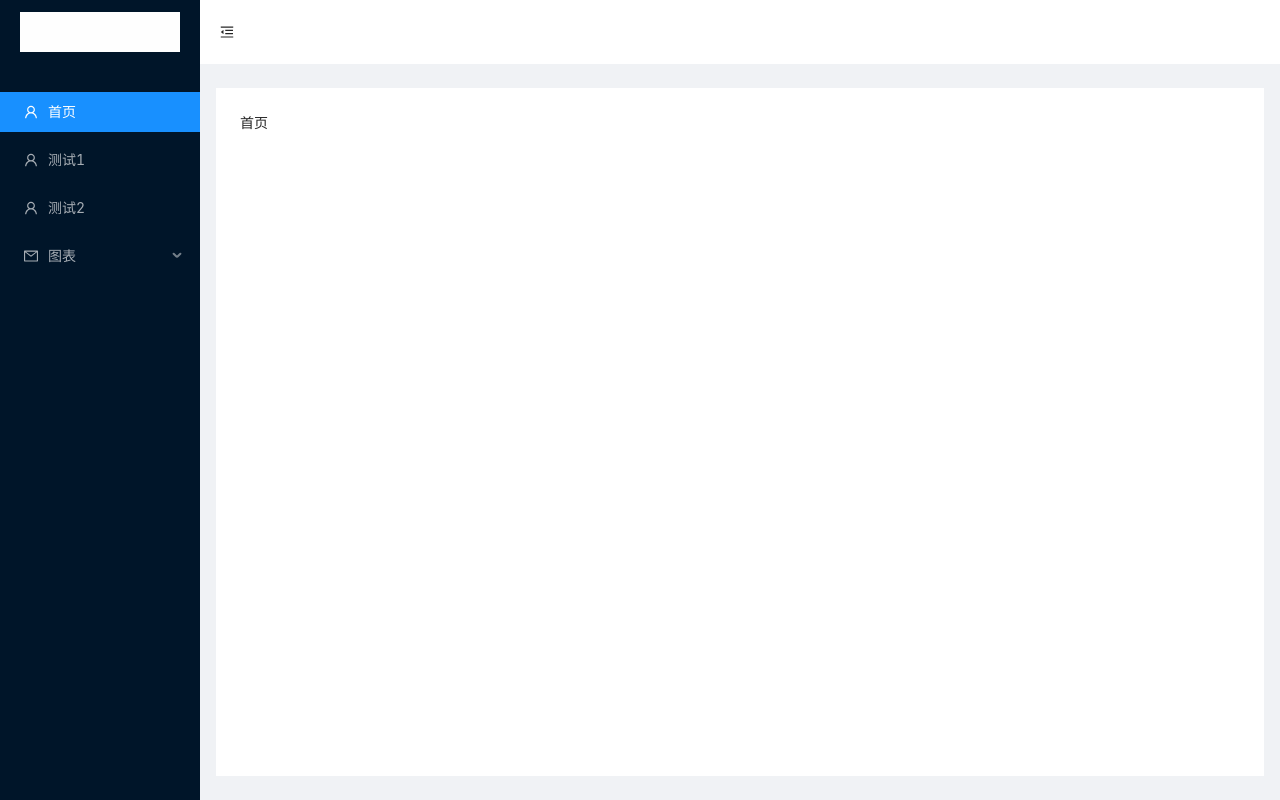
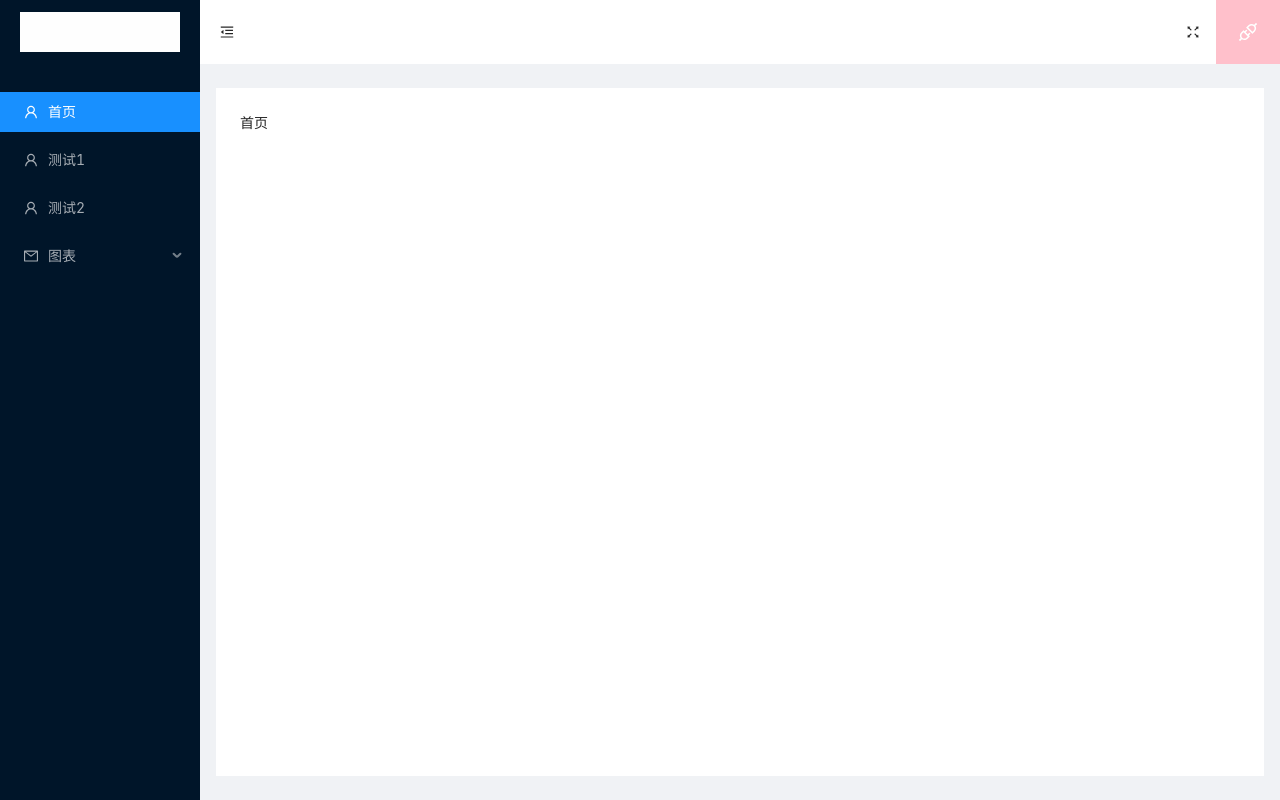
Before and after one commit to Bulingbuling1314/vue-note-web, a Vue app: page /#/home in a window 1280 px wide. Both pictures are taken after a click on the button "Create". Built offline with nearby package versions, Linux system fonts and the light colour scheme.

Commit message:
全屏显示、登出

```diff
--- a/package.json
+++ b/package.json
@@ -13,7 +13,7 @@
     "axios": "^0.25.0",
     "core-js": "^3.6.5",
     "nprogress": "^0.2.0",
-    "screenfull": "^6.0.1",
+    "screenfull": "^5.1.0",
     "vue": "^3.0.0",
     "vue-router": "^4.0.0-0",
     "vuex": "^4.0.0-0"
--- a/src/components/Layout.vue
+++ b/src/components/Layout.vue
@@ -15,7 +15,8 @@
             </a-menu>
         </a-layout-sider>
         <a-layout>
-            <a-layout-header style="background: #fff; padding: 0 20px">
+            <a-layout-header class="b_header">
+                <div class="b_header_left">
                     <b-icon
                         icon="MenuUnfoldOutlined"
                         v-if="collapsed"
@@ -28,6 +29,16 @@
                         class="trigger"
                         @click="() => (collapsed = !collapsed)"
                     />
+                </div>
+                <div class="b_header_right">
+                    <div class="b_header_right_full">
+                        <b-icon v-show="!isFullscreen" icon="FullscreenOutlined" @click="full" />
+                        <b-icon v-show="isFullscreen" icon="FullscreenExitOutlined" @click="full" />
+                    </div>
+                    <div class="b_header_right_logout" @click="logout">
+                        <b-icon icon="ApiOutlined" />
+                    </div>
+                </div>
             </a-layout-header>
             <a-layout-content
                 :style="{
@@ -47,20 +58,34 @@ import { defineComponent, ref } from "vue";
 import { useRoute, useRouter } from "vue-router";
 import { useStore } from "vuex";
 import BMenu from "@/components/Menu/index.vue";
+import screenfull from "screenfull";
+import router from "@/router";
 export default defineComponent({
     components: {
         BMenu,
     },
     setup() {
         const store = useStore();
+        const router = useRouter();
+        const isFullscreen = ref(false)
+        let full = () => {
+            isFullscreen.value = !isFullscreen.value
+            screenfull.isEnabled && screenfull.toggle();
+        };
+        const logout = () => {
+            store.dispatch('Logout')
+        }
         return {
             selectedKeys: ref<string[]>([store.getters.currentMenu]),
             collapsed: ref<boolean>(false),
             route: useRoute(),
-            router: useRouter(),
+            router,
             sliderList: store.getters.userMenu,
+            full,
+            isFullscreen,
+            logout
         };
-    },
+    }
 });
 </script>
 <style lang="scss" scoped>
@@ -71,6 +96,31 @@ export default defineComponent({
         height: 40px;
         background-color: #fefefe;
         margin: 12px 20px 36px;
+    }
+    .b_header {
+        background-color: #fff;
+        padding: 0 0 0 20px;
+        display: flex;
+        justify-content: space-between;
+        span {
+            cursor: pointer;
+        }
+        .b_header_right {
+            display: flex;
+            align-items: center;
+            .b_header_right_logout {
+                width: 64px;
+                height: 100%;
+                font-size: 20px;
+                margin-left: 16px;
+                cursor: pointer;
+                color: #FFF;
+                background-color: pink;
+                display: flex;
+                align-items: center;
+                justify-content: center;
+            }
+        }
     }
 }
 #components-layout-demo-custom-trigger .trigger {
--- a/src/store/model/user.ts
+++ b/src/store/model/user.ts
@@ -1,14 +1,14 @@
 import { user as userInfo, menu } from '@/assets/mock/index'
 import router from '@/router'
-import { formatDynamicRouting, setDefaultRoute } from '@/utils/util'
+import { formatDynamicRouting, setDefaultRoute, clone } from '@/utils/util'
 import Layout from "@/components/Layout.vue"
-import { SET_TOKEN } from "@/utils/localStorage"
+import { SET_TOKEN, REMOVE_TOKEN } from "@/utils/localStorage"
 
 const user = {
     state: {
-        userInfo: {},
+        userInfo: null,
         userMenu: null,
-        currentMenu: ""
+        currentMenu: null
     },
     mutations: {
         SET_USER_INFO: (state: any, userInfo: Object) => {
@@ -38,8 +38,9 @@ const user = {
             })
         },
         SetMenu({ state, commit }: any) {
+            const myMenu = clone(menu)
             //处理需要动态的路由
-            let routes: Array<any> = formatDynamicRouting(menu);
+            let routes: Array<any> = formatDynamicRouting(myMenu);
             const userMenu = {
                 path: '/',
                 name: 'LAYOUT',
@@ -51,6 +52,15 @@ const user = {
             setDefaultRoute([userMenu])
             console.log(userMenu)
             router.addRoute(userMenu);
+        },
+
+        // 登出
+        Logout({ commit }: any) {
+            commit('SET_USER_INFO', null)
+            commit('SET_USER_MENU', null)
+            commit('SET_CURRENT_MENU', null)
+            REMOVE_TOKEN()
+            router.replace({ path: "/login" });
         }
     }
 }
--- a/src/utils/localStorage.ts
+++ b/src/utils/localStorage.ts
@@ -1,15 +1,20 @@
 const SET_TOKEN = (token: string): void => {
-  localStorage.setItem("Token", token);
+    localStorage.setItem("Token", token);
 }
 
 const GET_TOKEN = () => {
-  return localStorage.getItem("Token");
+    return localStorage.getItem("Token");
+}
+
+const REMOVE_TOKEN = () => {
+    localStorage.removeItem("Token");
 }
 
 
 
 
 export {
-  SET_TOKEN,
-  GET_TOKEN
+    SET_TOKEN,
+    GET_TOKEN,
+    REMOVE_TOKEN
 }
--- a/src/utils/util.ts
+++ b/src/utils/util.ts
@@ -55,8 +55,50 @@ const setDefaultRoute = (routes: any[]) => {
 }
 
 
+// 深拷贝
+function typeOf(obj: any): any {
+    const toString: any = Object.prototype.toString;
+    const map: any = {
+        "[object Boolean]": "boolean",
+        "[object Number]": "number",
+        "[object String]": "string",
+        "[object Function]": "function",
+        "[object Array]": "array",
+        "[object Date]": "date",
+        "[object RegExp]": "regExp",
+        "[object Undefined]": "undefined",
+        "[object Null]": "null",
+        "[object Object]": "object",
+    };
+    return map[toString.call(obj)];
+}
+const clone = (data: any): any => {
+    const t = typeOf(data);
+    let o: any;
+
+    if (t === "array") {
+        o = [];
+    } else if (t === "object") {
+        o = {};
+    } else {
+        return data;
+    }
+
+    if (t === "array") {
+        for (let i = 0; i < data.length; i++) {
+            o.push(clone(data[i]));
+        }
+    } else if (t === "object") {
+        for (const i in data) {
+            o[i] = clone(data[i]);
+        }
+    }
+    return o;
+}
+
 
 export {
     formatDynamicRouting,
-    setDefaultRoute
+    setDefaultRoute,
+    clone
 }
```
Also changed, not shown: 2 other files (tests, documents, lock files or other folders). Lines whose indentation alone changed are shown as unchanged.
